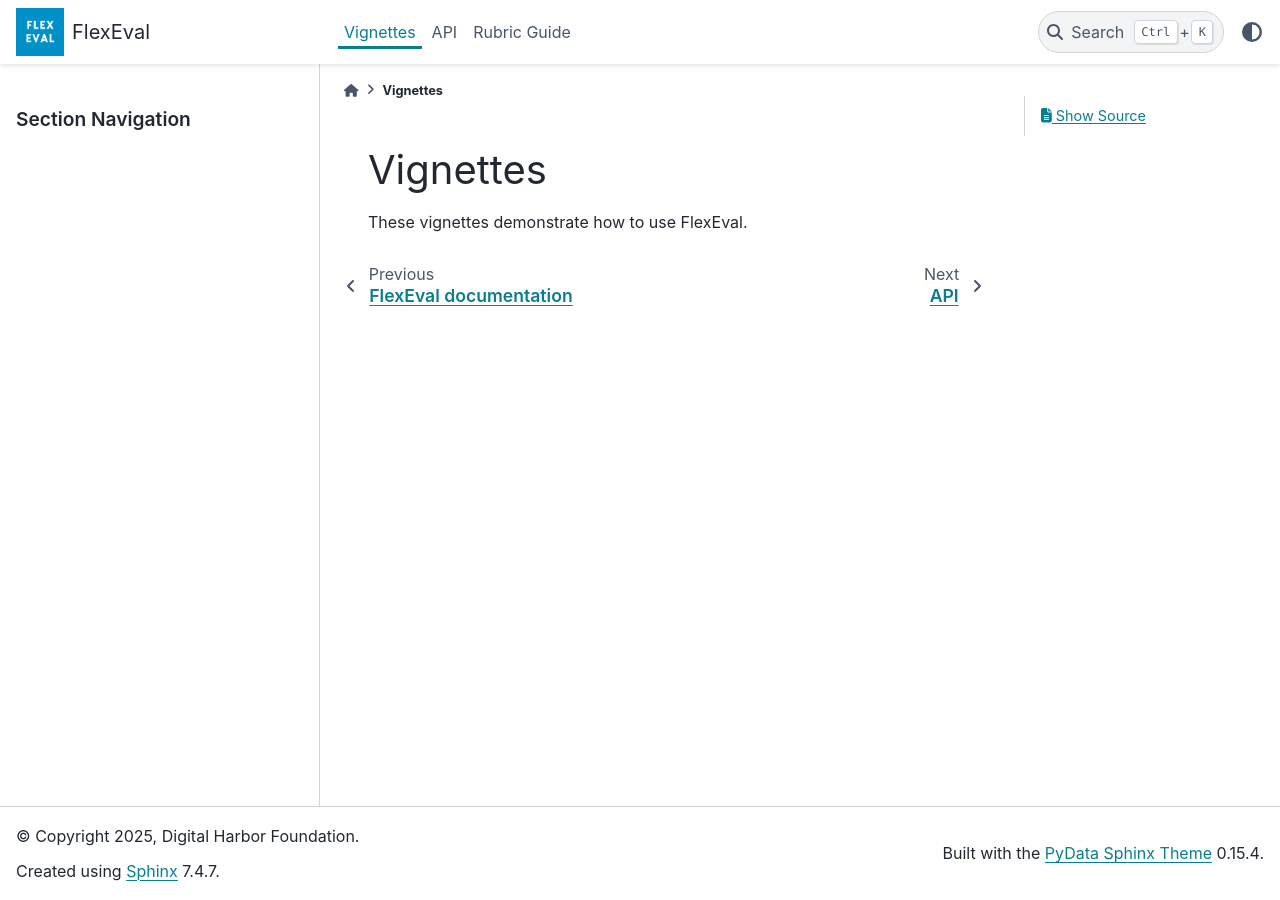
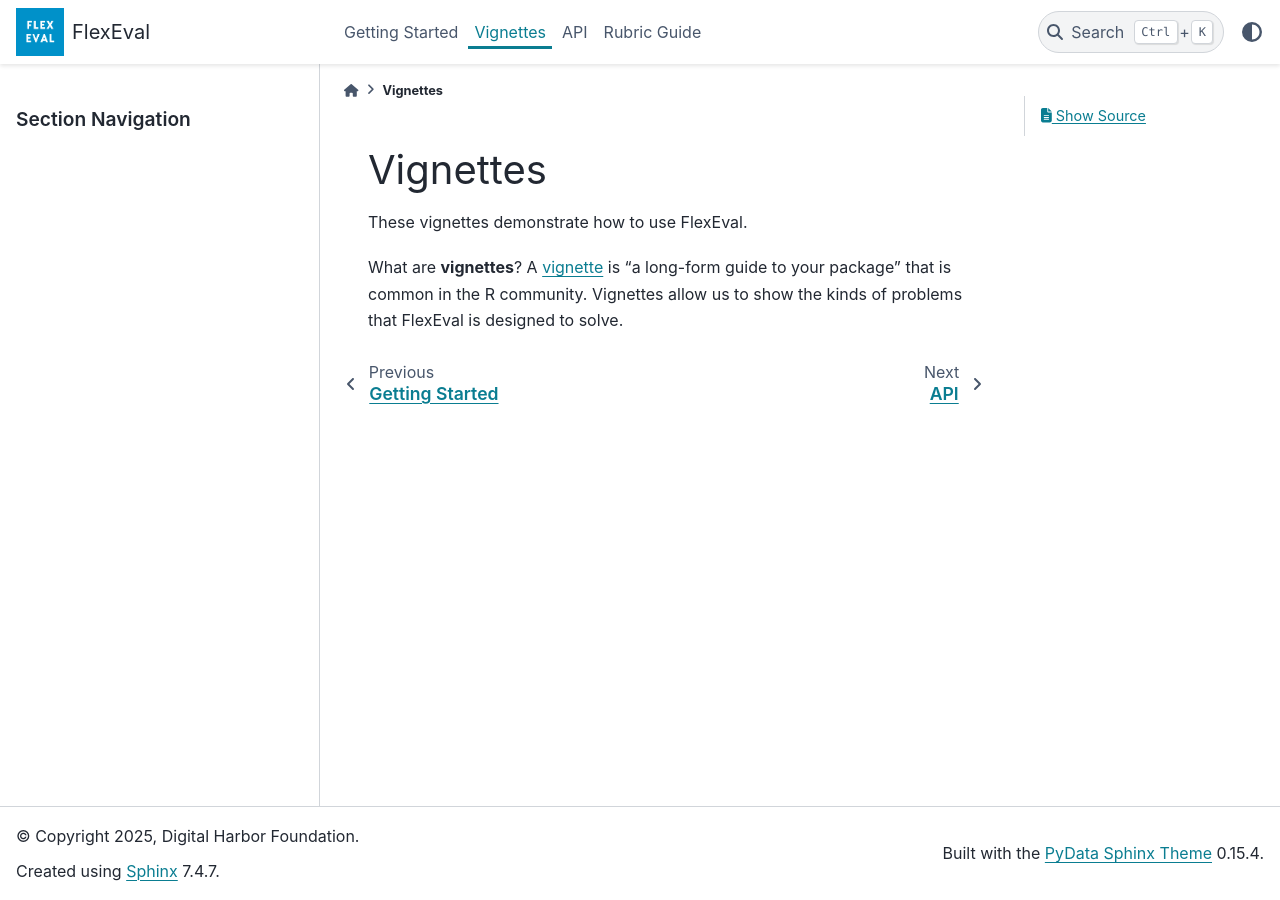
Before and after one commit to DigitalHarborFoundation/FlexEval, a Sphinx documentation site: the page built from docs/vignettes.rst, in a window 1280 px wide. Built offline with Sphinx 7.4.7 and the PyData theme 0.15.4, drawn with Linux system fonts in a browser that asks for light colours; pages that are not in the unit, such as notebooks, are missing from menus.

Commit message:
Getting started

```diff
--- a/docs/vignettes.rst
+++ b/docs/vignettes.rst
@@ -12,3 +12,8 @@ These vignettes demonstrate how to use FlexEval.
    generated/vignettes/custom_rubric
    generated/vignettes/basic_cli
    generated/vignettes/metric_analysis
+
+
+What are **vignettes**?
+A `vignette <https://r-pkgs.org/vignettes.html>`__ is "a long-form guide to your package" that is common in the R community.
+Vignettes allow us to show the kinds of problems that FlexEval is designed to solve.
```
Also changed, not shown: docs/getting_started.rst (added, +33 -0 lines), docs/index.rst (+14 -6 lines).
